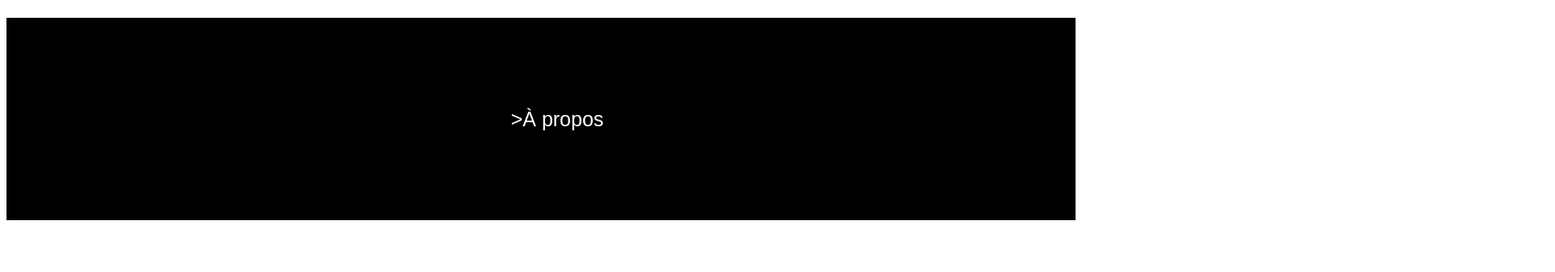
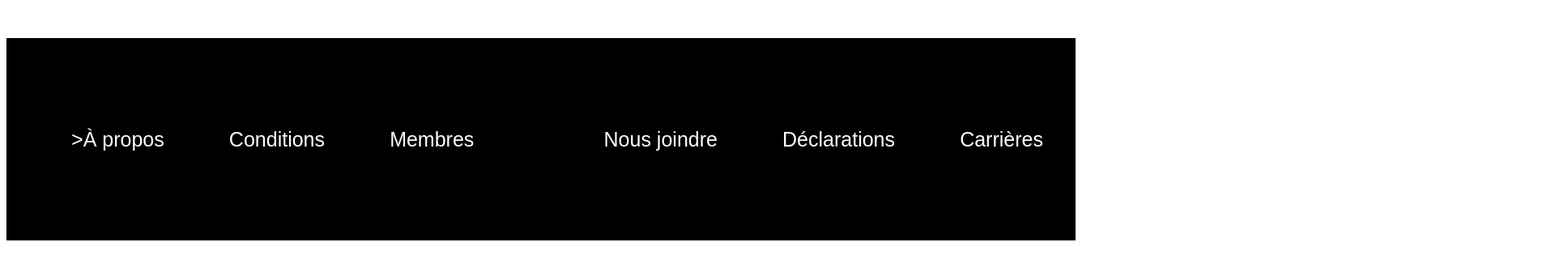
Before and after one commit to ImDaEscobar14/pablo_felippe_web2final_582-211, a plain HTML site: page index.html in a window 1280 px wide. Shown: the part 278-614 px from the top of the page at 81% size, 1920 px wide, since content can reach past the window. Drawn offline with Linux system fonts and the light colour scheme.

Commit message:
footer html css

```diff
--- a/css/main.css
+++ b/css/main.css
@@ -59,7 +59,13 @@ ul {
   }
 
 
-
+  footer {
+    display: flex;
+    width: 1920px;
+    align-items: flex-start;
+    align-self: stretch;
+    flex-wrap: wrap;
+  }
 
 
 
--- a/index.html
+++ b/index.html
@@ -19,6 +19,11 @@
         <footer>
             <ul>
                 <li>>À propos</li>
+                <li>Conditions</li>
+                <li>Membres</li><br>
+                <li>Nous joindre</li>
+                <li>Déclarations</li>
+                <li>Carrières</li>
             </ul>
         </footer>
     </header>
```
